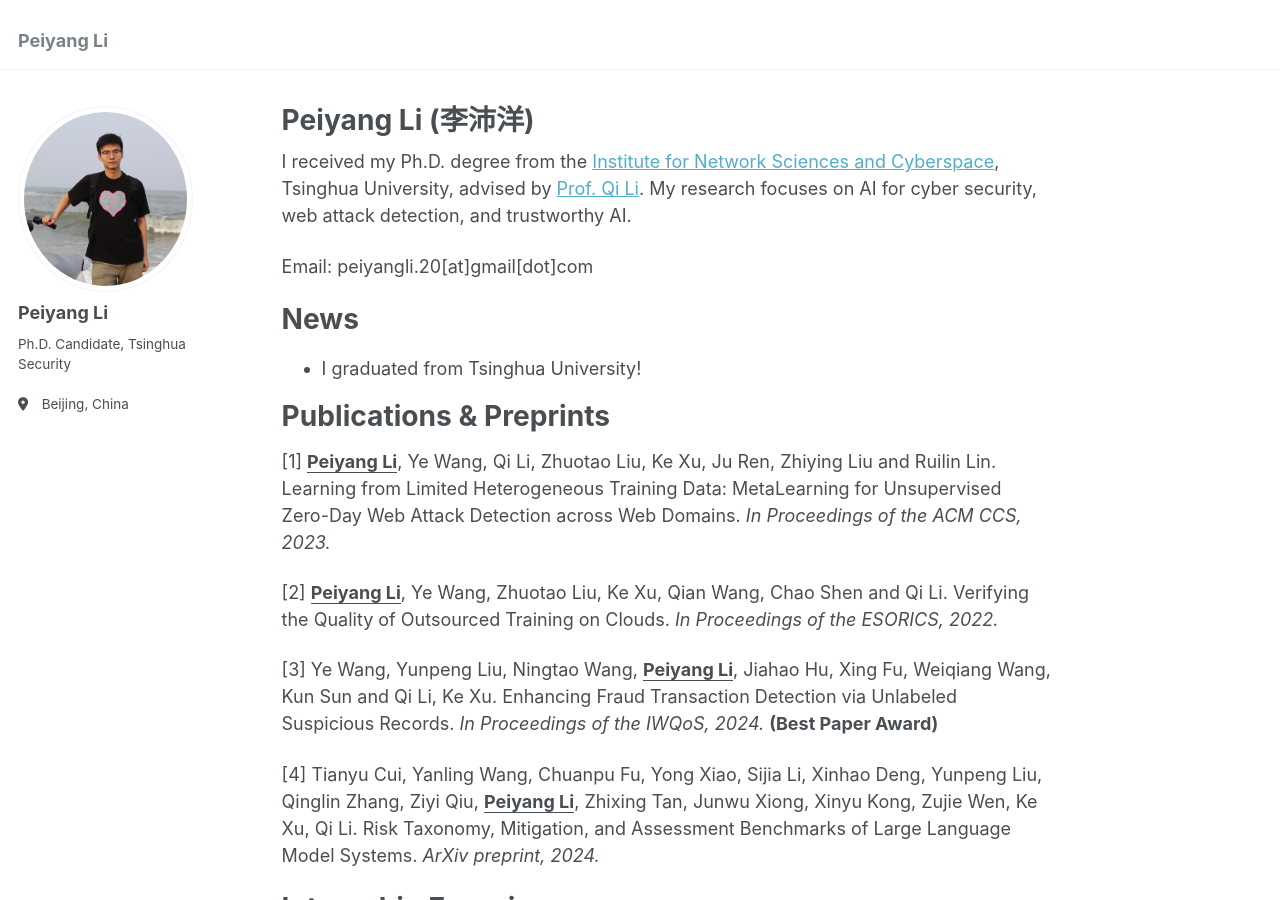
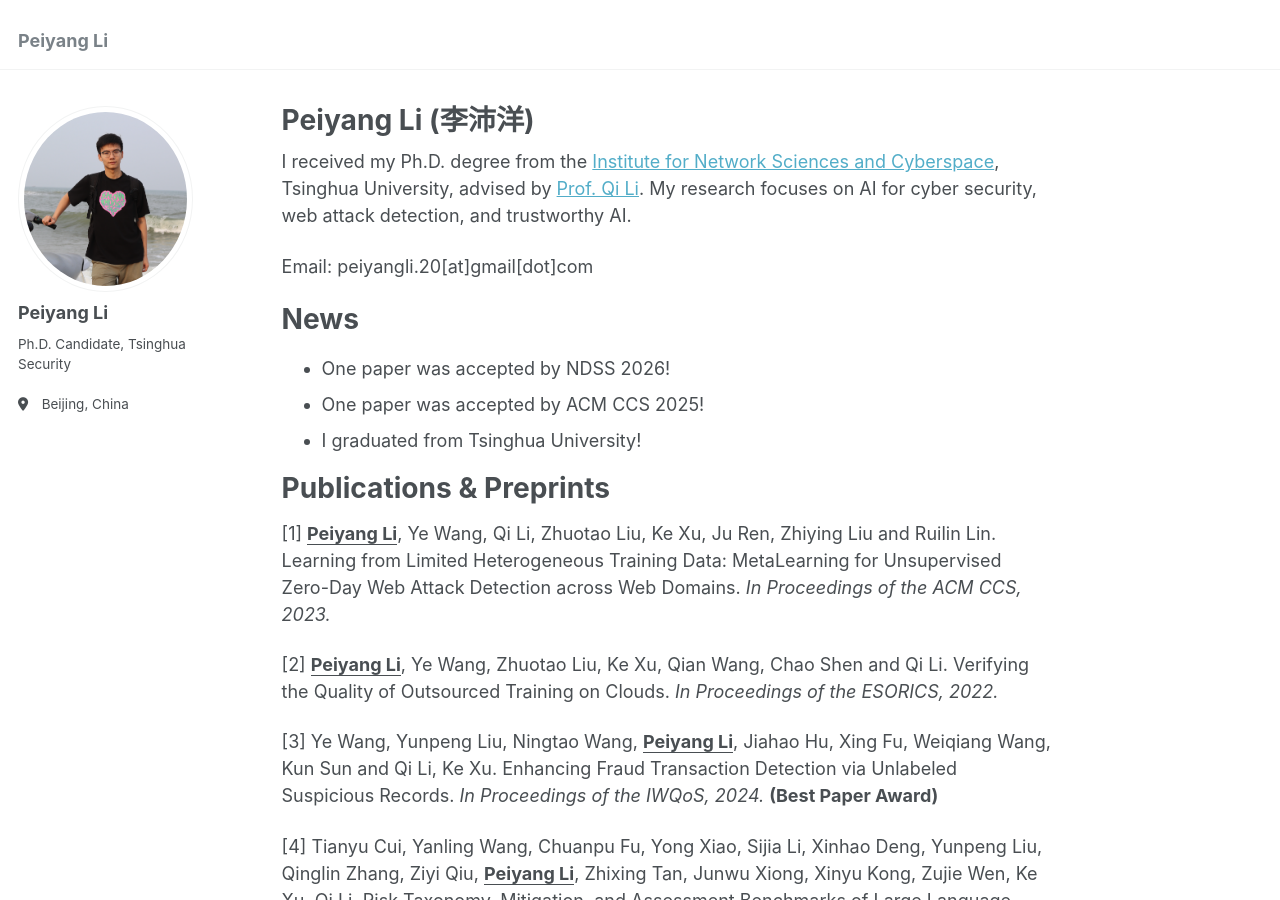
Before and after one commit to peiyangL/peiyangL.github.io, a Jekyll site: the page built from _pages/about.md, in a window 1280 px wide and 900 px high. Built offline with Jekyll 4.4.1, drawn with Linux system fonts in a browser that asks for light colours.

Commit message:
Update news

```diff
--- a/_pages/about.md
+++ b/_pages/about.md
@@ -13,6 +13,8 @@ Email: peiyangli.20[at]gmail[dot]com
 
 # News
 
+- One paper was accepted by NDSS 2026!
+- One paper was accepted by ACM CCS 2025!
 - I graduated from Tsinghua University!
 
 # Publications & Preprints
```
